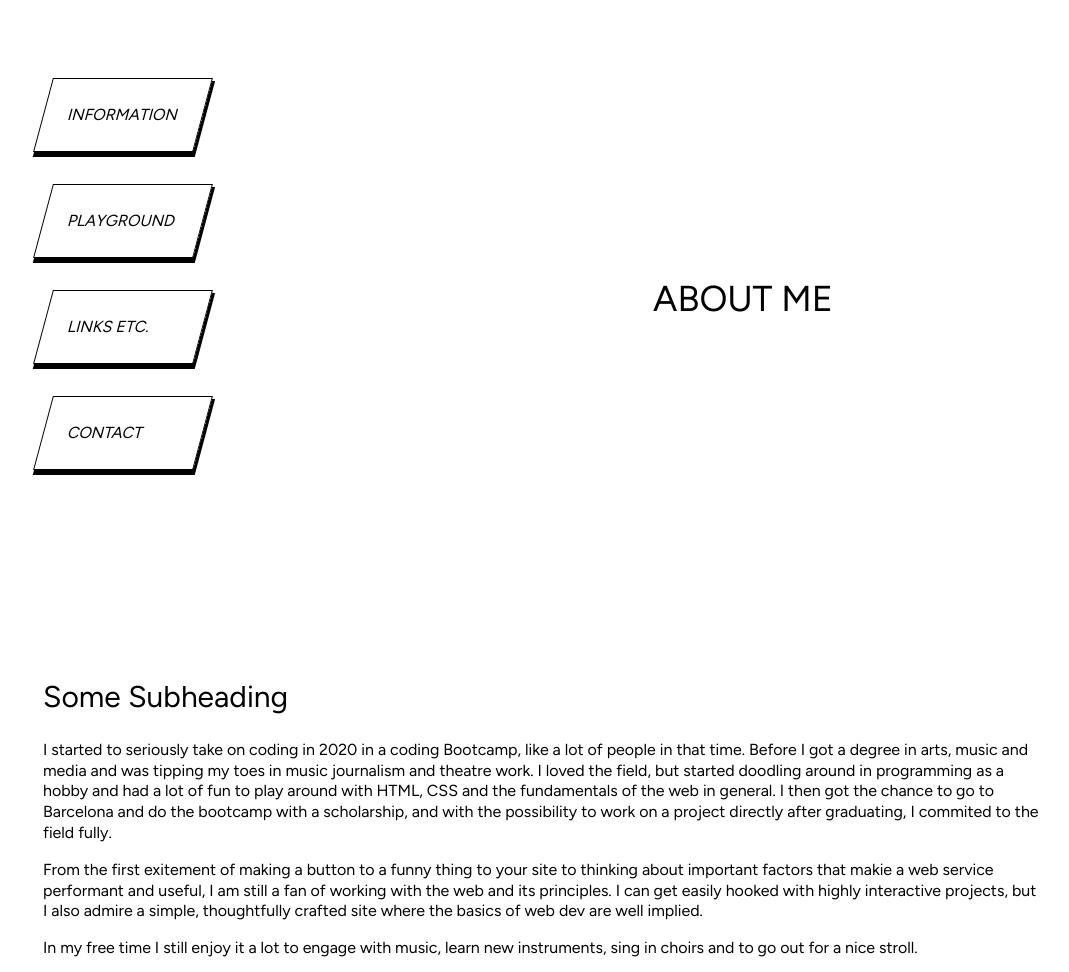
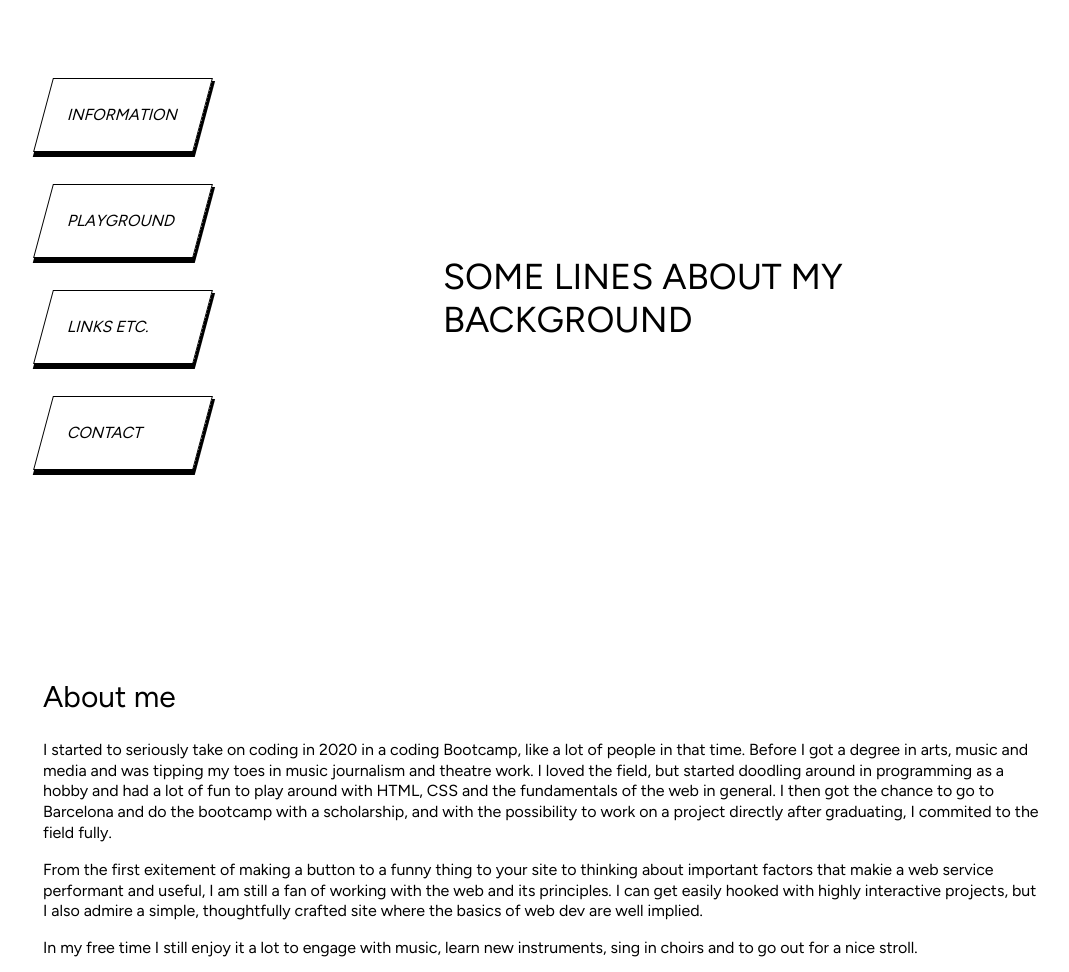
Before and after one commit to lenakujath/personal-website, an Eleventy site: page src/about.md in a window 1280 px wide. Shown: the part 98-1070 px from the top of the page, without its empty margins (97-1166 px from the left). Built offline with nearby package versions, Linux system fonts and the light colour scheme; Eleventy itself is replaced by a stand-in of ours; files that its build step writes are made by us from their sources.

Commit message:
text work on about site

```diff
--- a/src/about.md
+++ b/src/about.md
@@ -1,6 +1,6 @@
 ---
-title: "About me"
-subheading: "Some Subheading"
+title: "some lines about my background"
+subheading: "About me"
 style: "display:none"
 layout: "page.njk"
 ---
```
